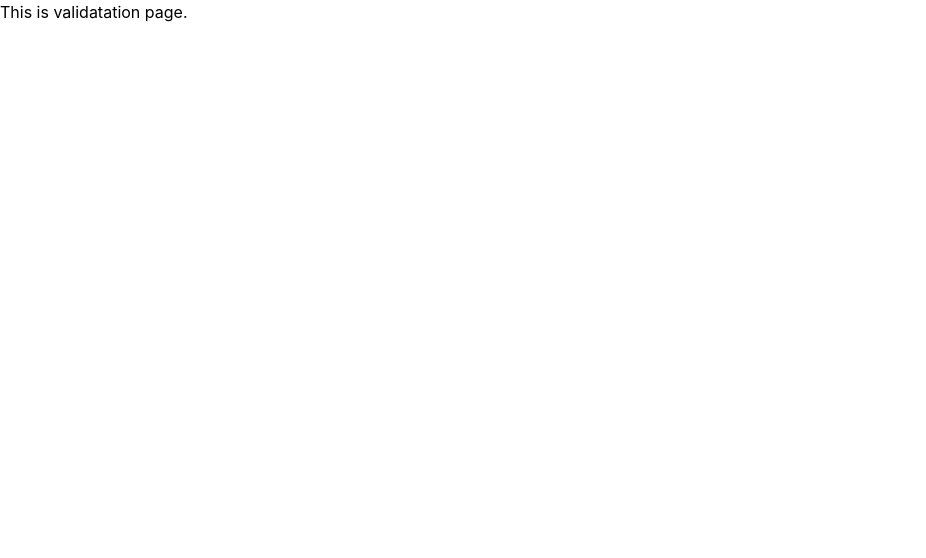
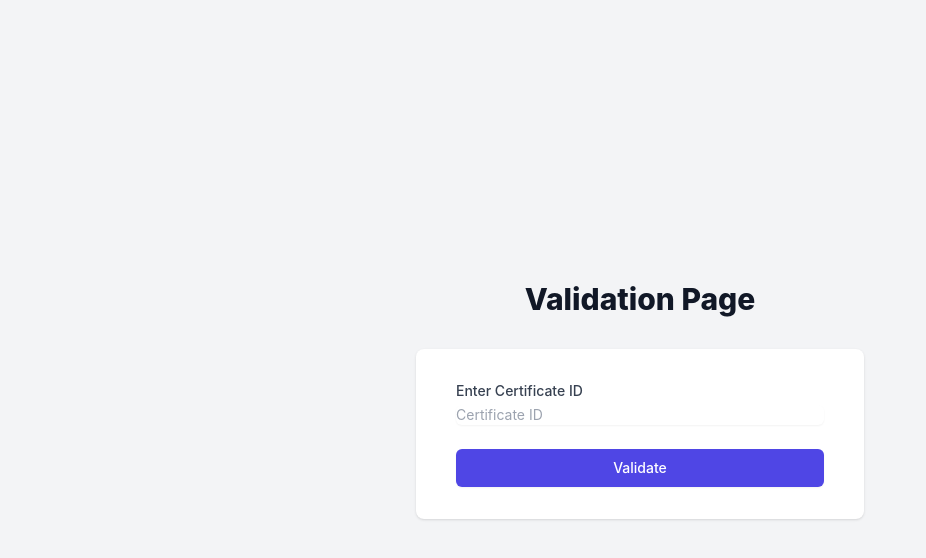
Before and after one commit to ddileep01/assngo-online-certificate-editor, a React (Create React App) app: page /validate in a window 1280 px wide. Shown: the top 558 px of the page, without its empty margins (0-926 px from the left). Built offline with nearby package versions, Linux system fonts and the light colour scheme.

Commit message:
update validate.js

```diff
--- a/src/validate.js
+++ b/src/validate.js
@@ -1,12 +1,101 @@
-
-import React from 'react';
+import React, { useState } from "react";
 
 const ValidatePage = () => {
+  const [certificateInfo, setCertificateInfo] = useState(null);
+  const [errorMessage, setErrorMessage] = useState(null);
+  const [id, setId] = useState("");
+
+  const validateCertificate = async () => {
+    try {
+      const response = await fetch(
+        "https://good-jade-dhole-robe.cyclic.app/certificates"
+      );
+      const data = await response.json();
+      const certificate = data.find((cert) => cert.certId === id);
+
+      if (certificate) {
+        setCertificateInfo(certificate);
+        setErrorMessage(null);
+      } else {
+        setErrorMessage("No valid certificate found for the given ID.");
+        setCertificateInfo(null);
+      }
+    } catch (error) {
+      setErrorMessage("Error validating certificate.");
+      setCertificateInfo(null);
+    }
+
+    // Reset the input box after validation
+    setId("");
+  };
+
+  const handleInputChange = (event) => {
+    setId(event.target.value);
+  };
+
   return (
-    <div>
-      <h1>This is validatation page.</h1>
+    <div className="min-h-screen bg-gray-100 flex flex-col justify-center py-12 sm:px-6 lg:px-8">
+      <div className="sm:mx-auto sm:w-full sm:max-w-md">
+        <h1 className="text-center text-3xl font-extrabold text-gray-900">
+          Validation Page
+        </h1>
+        <div className="mt-8 bg-white py-8 px-4 shadow sm:rounded-lg sm:px-10">
+          <div>
+            <label
+              htmlFor="certificateId"
+              className="block text-sm font-medium text-gray-700"
+            >
+              Enter Certificate ID
+            </label>
+            <div className="mt-1">
+              <input
+                type="text"
+                id="certificateId"
+                value={id}
+                onChange={handleInputChange}
+                className="shadow-sm focus:ring-indigo-500 focus:border-indigo-500 block w-full sm:text-sm border-gray-300 rounded-md"
+                placeholder="Certificate ID"
+              />
+            </div>
+          </div>
+          <div className="mt-6">
+            <button
+              onClick={validateCertificate}
+              className="w-full flex justify-center py-2 px-4 border border-transparent rounded-md shadow-sm text-sm font-medium text-white bg-indigo-600 hover:bg-indigo-700 focus:outline-none focus:ring-2 focus:ring-offset-2 focus:ring-indigo-500"
+            >
+              Validate
+            </button>
+          </div>
+          {errorMessage && (
+            <p className="mt-4 text-sm text-red-600">{errorMessage}</p>
+          )}
+          {certificateInfo && (
+            <div className="mt-6">
+              <p>
+                <span className="font-medium">Name:</span>{" "}
+                {certificateInfo.name}
+              </p>
+              <p>
+                <span className="font-medium">From Date:</span>{" "}
+                {certificateInfo.fromDate}
+              </p>
+              <p>
+                <span className="font-medium">To Date:</span>{" "}
+                {certificateInfo.toDate}
+              </p>
+              <p>
+                <span className="font-medium">Certificate ID:</span>{" "}
+                {certificateInfo.certId}
+              </p>
+              <p className="mt-2 text-green-600 font-medium">
+                The given certificate is valid.
+              </p>
+            </div>
+          )}
+        </div>
+      </div>
     </div>
   );
-}
+};
 
 export default ValidatePage;
```
